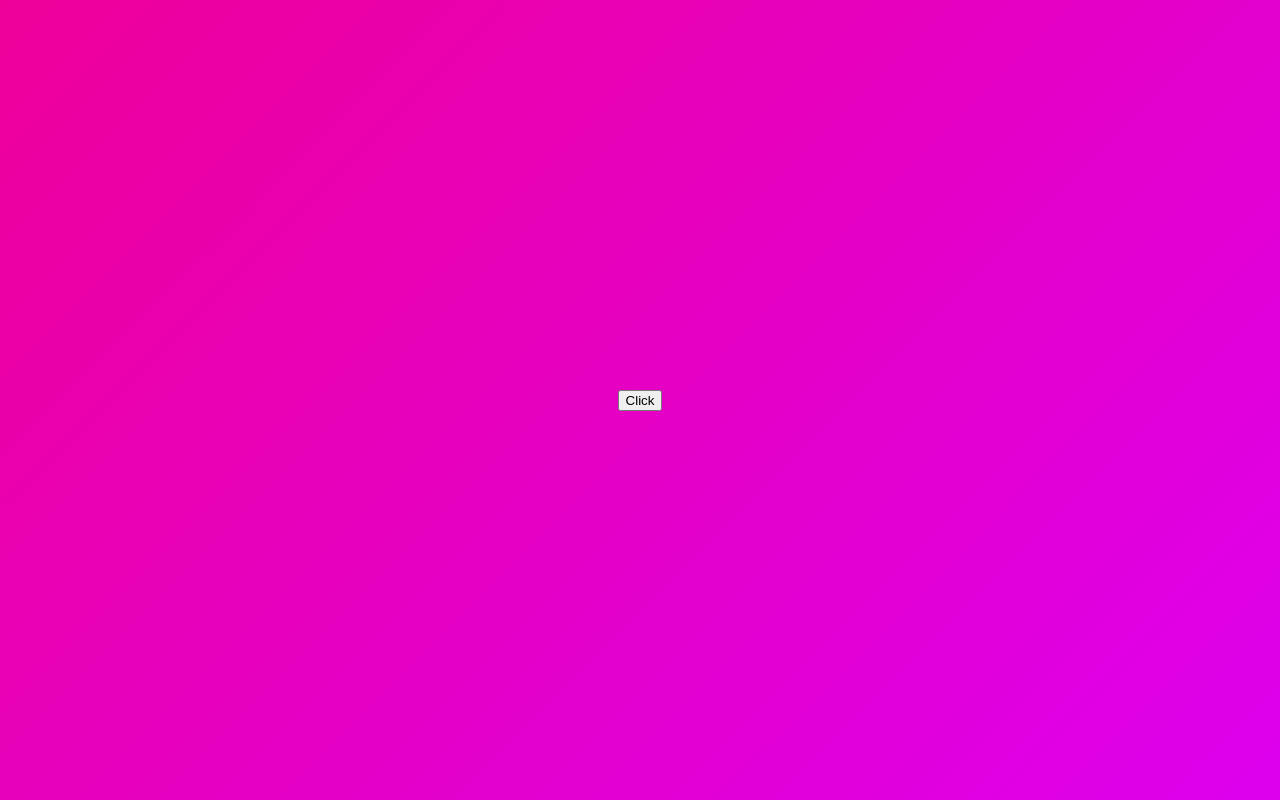
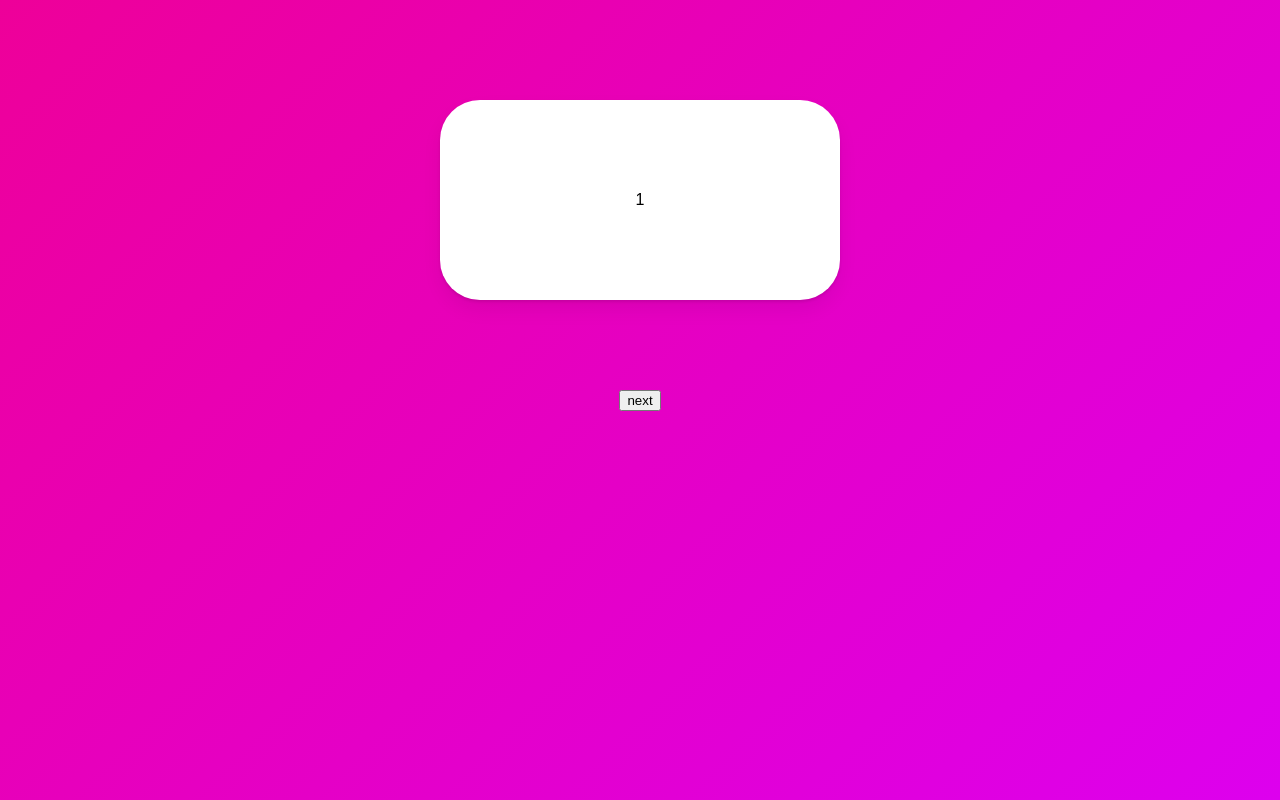
Before and after one commit to yousunzoo/framer-motion, a React (Create React App) app: page / in a window 1280 px wide. Built offline with nearby package versions, Linux system fonts and the light colour scheme.

Commit message:
slider next button

```diff
--- a/src/App.tsx
+++ b/src/App.tsx
@@ -8,6 +8,7 @@
   display: flex;
   justify-content: center;
   align-items: center;
+  flex-direction: column;
 `;
 const Box = styled(motion.div)`
   width: 400px;
@@ -16,41 +17,54 @@
   border-radius: 40px;
   position: absolute;
   top: 100px;
+  display: flex;
+  justify-content: center;
+  align-items: center;
   box-shadow: 0 2px 3px rgba(0, 0, 0, 0.1), 0 10px 20px rgba(0, 0, 0, 0.06);
 `;
-const boxVariants = {
-  initial: {
+
+const box = {
+  invisible: {
+    x: 500,
     opacity: 0,
     scale: 0,
   },
   visible: {
+    x: 0,
     opacity: 1,
     scale: 1,
-    rotateZ: 360,
+    transition: {
+      duration: 1,
+    },
   },
-  leaving: {
+  exit: {
+    x: -500,
     opacity: 0,
     scale: 0,
-    y: 50,
+    transition: { duration: 1 },
   },
 };
 
 function App() {
-  const [showing, setShowing] = useState(false);
-  const toggleShowing = () => setShowing((prev) => !prev);
+  const [visible, setVisible] = useState(1);
+  const nextPlease = () => setVisible((prev) => (prev === 10 ? 10 : prev + 1));
   return (
     <Wrapper>
-      <button onClick={toggleShowing}>Click</button>
       <AnimatePresence>
-        {showing ? (
-          <Box
-            variants={boxVariants}
-            initial="initial"
-            animate="visible"
-            exit="leaving"
-          />
-        ) : null}
+        {[1, 2, 3, 4, 5, 6, 7, 8, 9, 10].map((i) =>
+          i === visible ? (
+            <Box
+              variants={box}
+              initial="invisible"
+              animate="visible"
+              exit="exit"
+              key={i}>
+              {i}
+            </Box>
+          ) : null
+        )}
       </AnimatePresence>
+      <button onClick={nextPlease}>next</button>
     </Wrapper>
   );
 }
```
